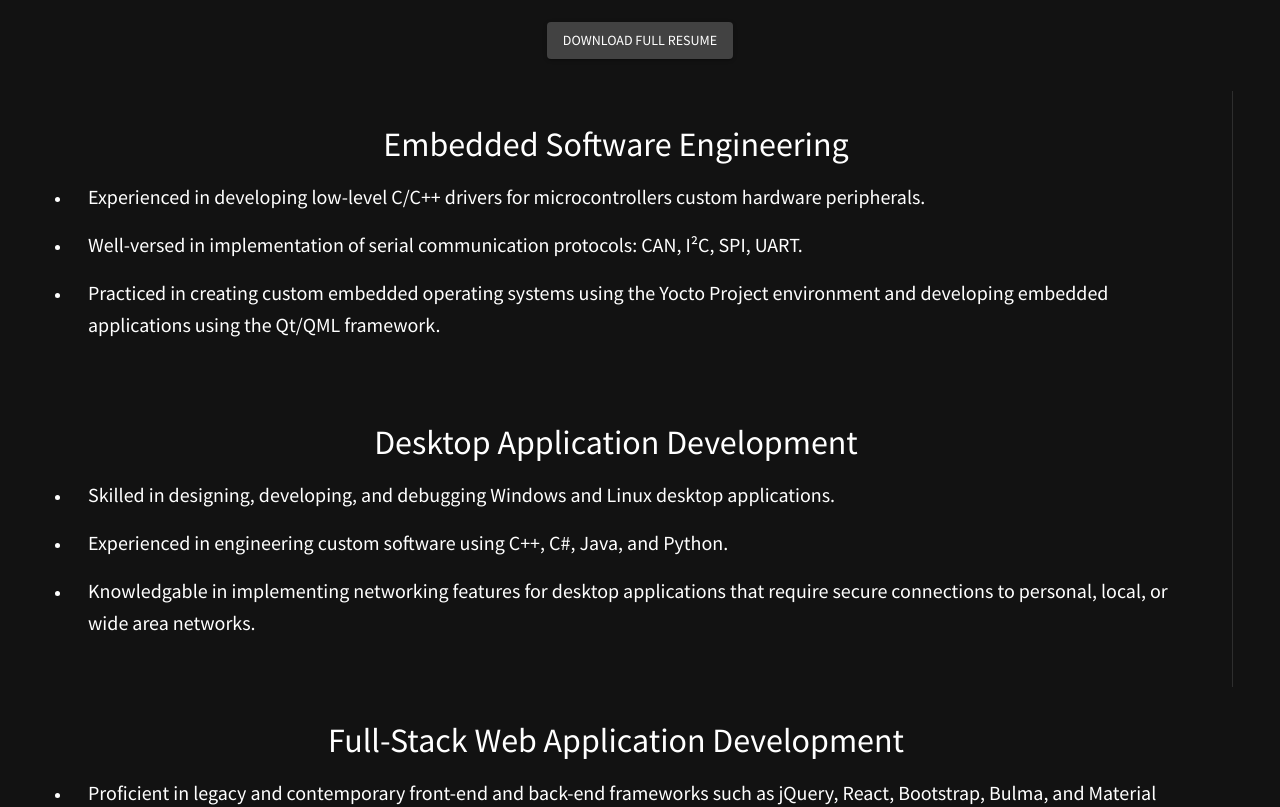
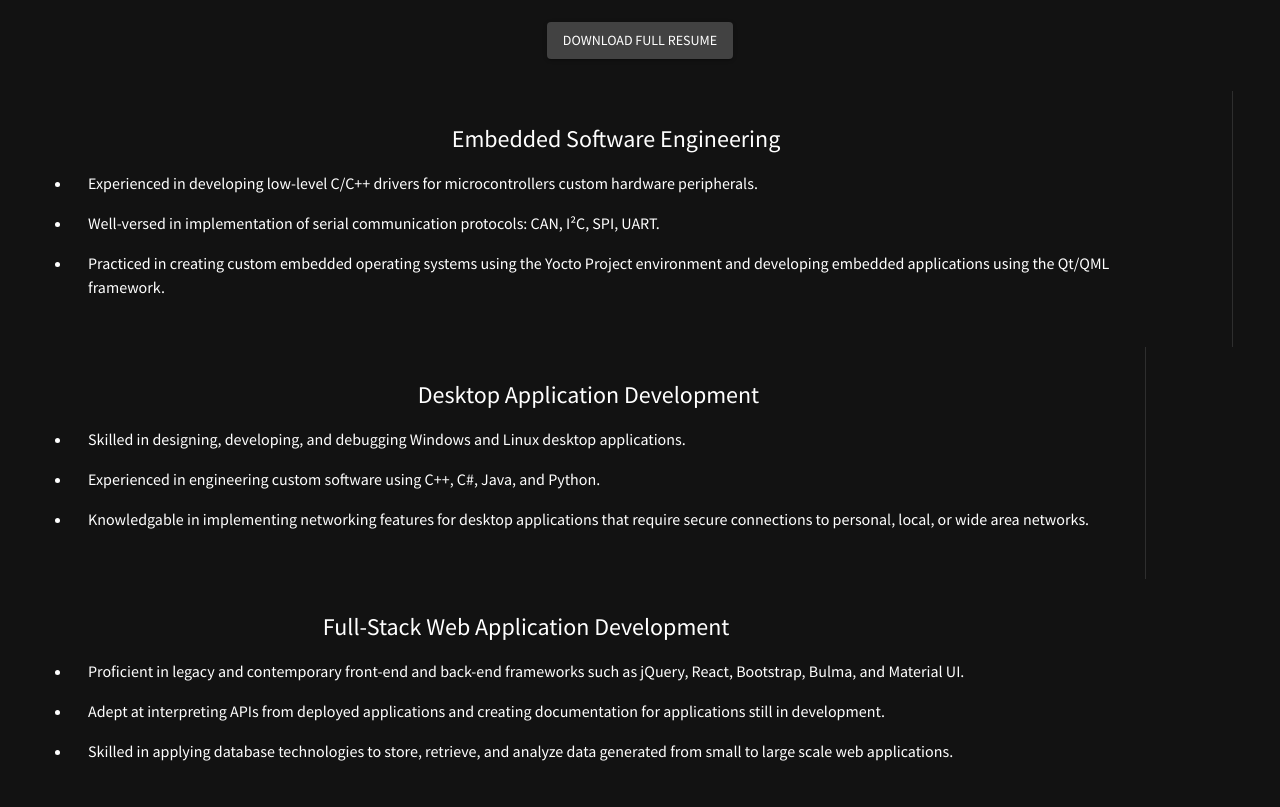
Before and after one commit to ricguer/react-portfolio, a React (Create React App) app: page / in a window 1280 px wide. Shown: the part 1960-2767 px from the top of the page. Built offline with nearby package versions, Linux system fonts and the light colour scheme.

Commit message:
Redesign ResumeGroup Component Text Heirarchy

```diff
--- a/src/components/resume/ResumeGroup.js
+++ b/src/components/resume/ResumeGroup.js
@@ -11,18 +11,18 @@ export default function ResumeGroup({ skillTitle, firstSkillDesc, secondSkillDes
         <article>
             <Container sx={{
                 padding: '1rem',
-                margin: '1rem'
+                margin: '1rem',
             }}>
-                <Typography variant="h4">{skillTitle}</Typography>
+                <Typography variant="h5">{skillTitle}</Typography>
                 <List sx={{ listStyleType: 'disc', pl: 4 }}>
                     <ListItem sx={{ display: 'list-item' }}>
-                        <Typography variant="h6">{firstSkillDesc}</Typography>
+                        <Typography variant="body1">{firstSkillDesc}</Typography>
                     </ListItem>
                     <ListItem sx={{ display: 'list-item' }}>
-                        <Typography variant="h6">{secondSkillDesc}</Typography>
+                        <Typography variant="body1">{secondSkillDesc}</Typography>
                     </ListItem>
                     <ListItem sx={{ display: 'list-item' }}>
-                        <Typography variant="h6">{thirdSkillDesc}</Typography>
+                        <Typography variant="body1">{thirdSkillDesc}</Typography>
                     </ListItem>
                 </List>
             </Container>
```
